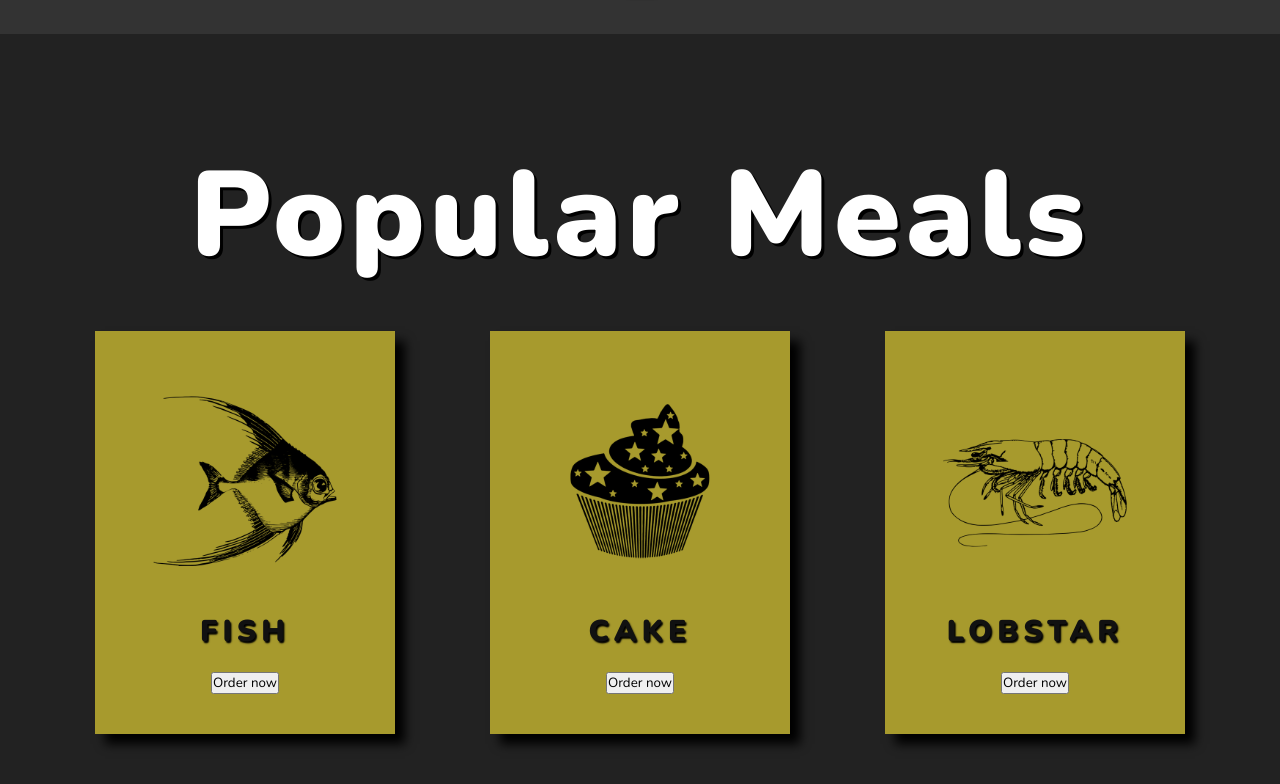
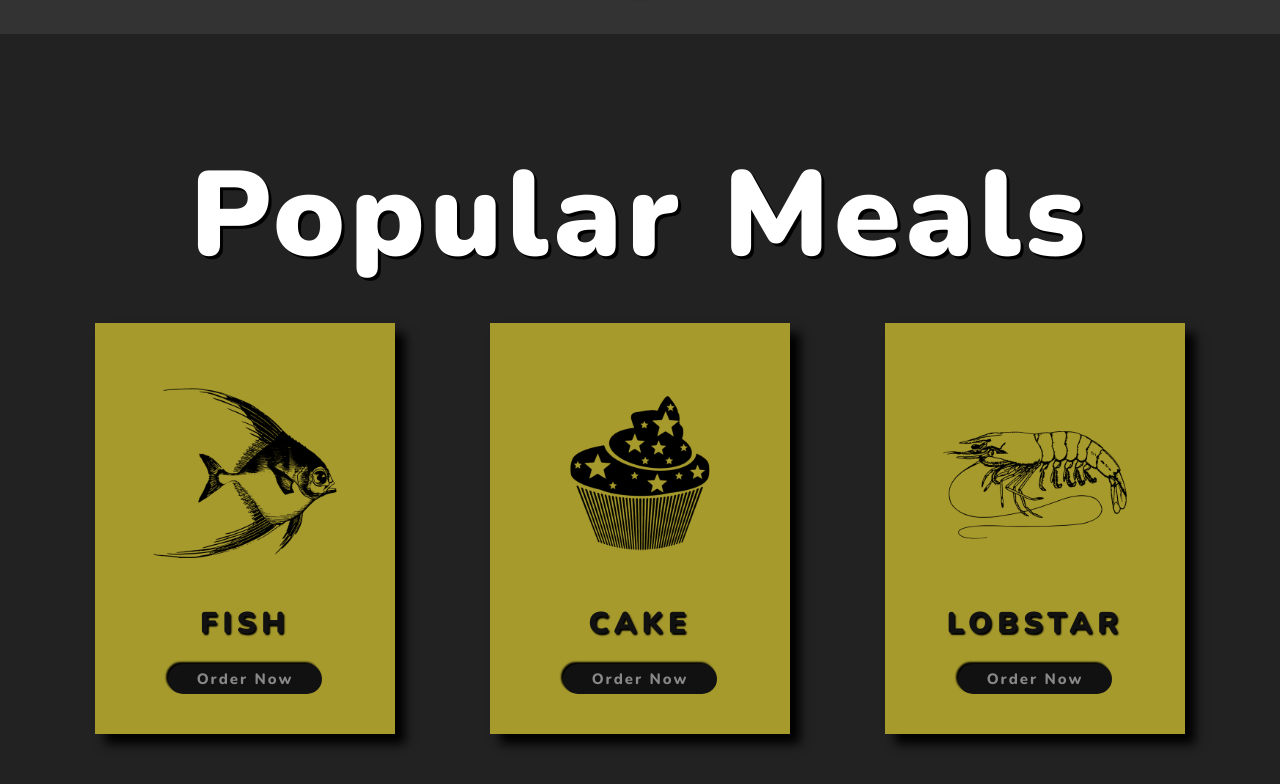
Before and after one commit to darweshmasizo-lgtm/food-design, a plain HTML site: page index.html in a window 1280 px wide. Shown: the part 766-1550 px from the top of the page. Drawn offline with nearby package versions, Linux system fonts and the light colour scheme; a web font is replaced by a local one.

Commit message:
add .card-btn

```diff
--- a/style.css
+++ b/style.css
@@ -96,4 +96,20 @@ html{
     margin: 2rem 0;
     text-shadow: 0.15rem 0.15rem 0.15rem #000;
 }
+
+.card-btn{
+    width: 70%;
+    background-color: #111;
+    color: #888;
+    border-radius: 5rem;
+    font-size: 1.5rem;
+    font-weight: 800;
+    letter-spacing: 0.2rem;
+    text-transform: capitalize;
+    border: none;
+    padding: 0.5rem 0;
+    cursor: pointer;
+    box-shadow: -0.2rem -0.2rem 0.2rem #000;
+
+}
 /*end of section 2*/
```
